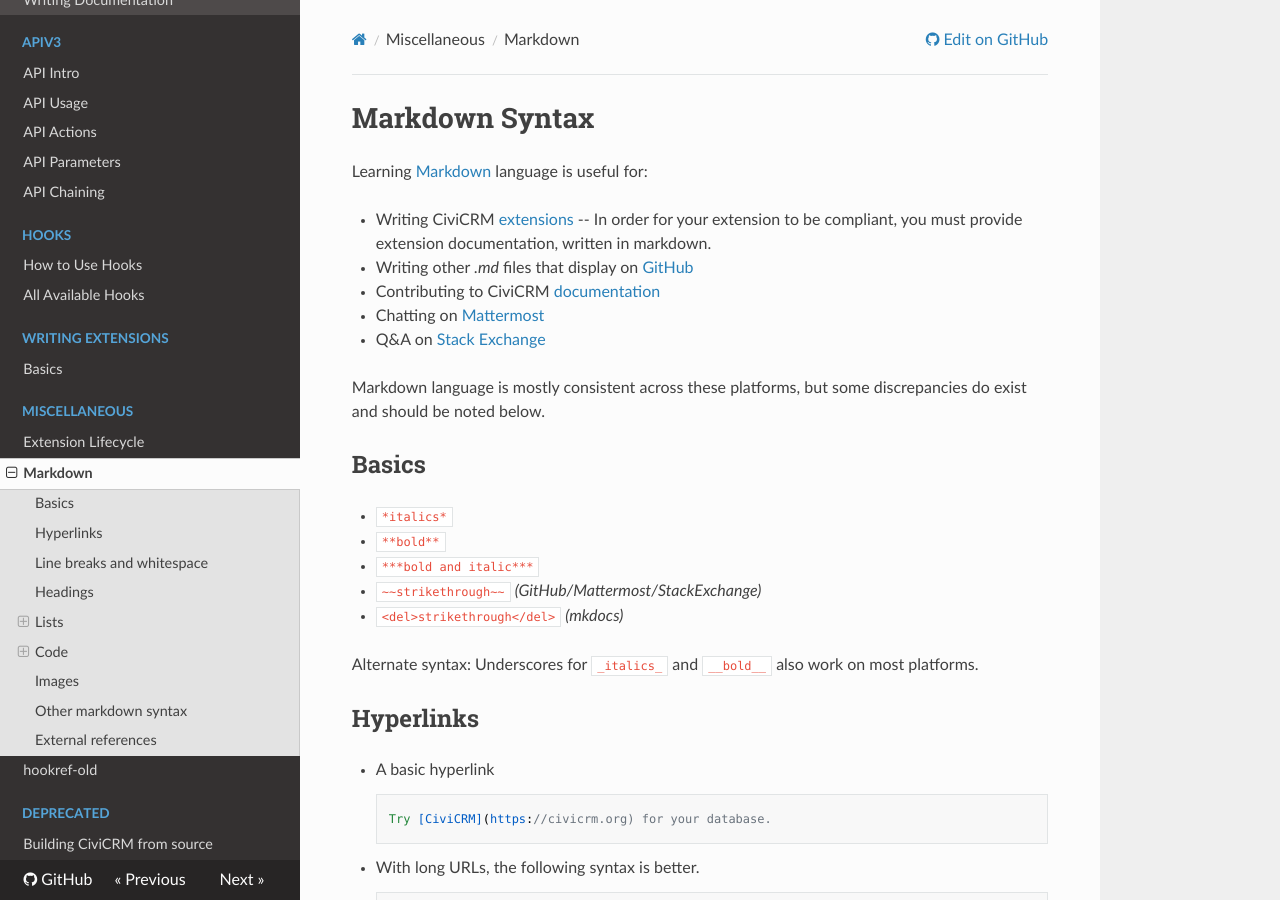
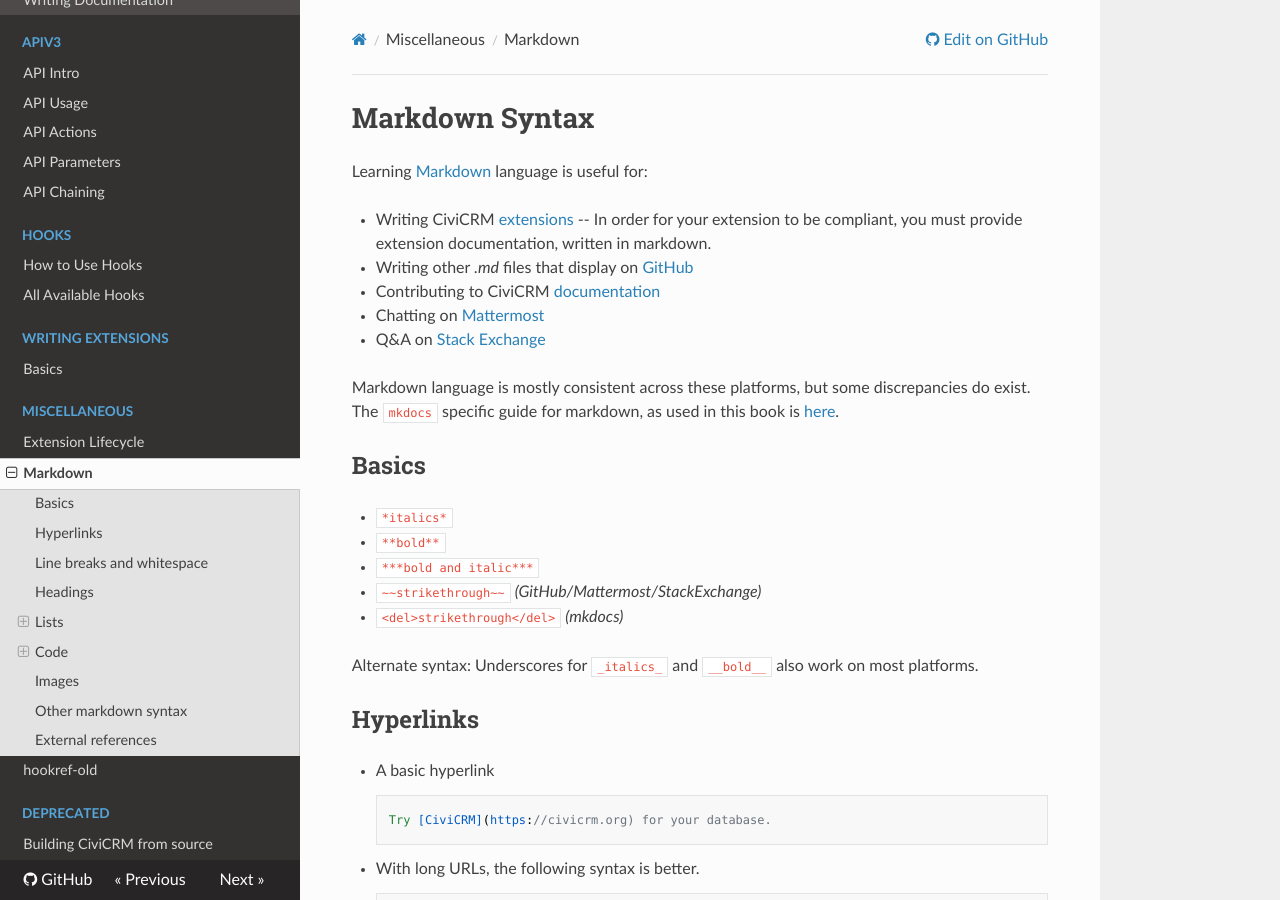
Before and after one commit to civicrm/civicrm-dev-docs, an MkDocs documentation site: the page built from docs/markdownrules.md, in a window 1280 px wide and 900 px high. Built offline with MkDocs 1.6.1, drawn with Linux system fonts in a browser that asks for light colours; nearby versions of some CDN libraries; old or Windows-style settings are respelled for this version of MkDocs.

Commit message:
Update markdownrules.md

```diff
--- a/docs/markdownrules.md
+++ b/docs/markdownrules.md
@@ -13,7 +13,9 @@ language is useful for:
 [GitHub]: https://github.com
 
 Markdown language is mostly consistent across these platforms, but some
-discrepancies do exist and should be noted below.
+discrepancies do exist. The `mkdocs` specific guide for markdown, as used in
+this book is
+[here](http://www.mkdocs.org/user-guide/writing-your-docs).
 
 
 ## Basics
```
